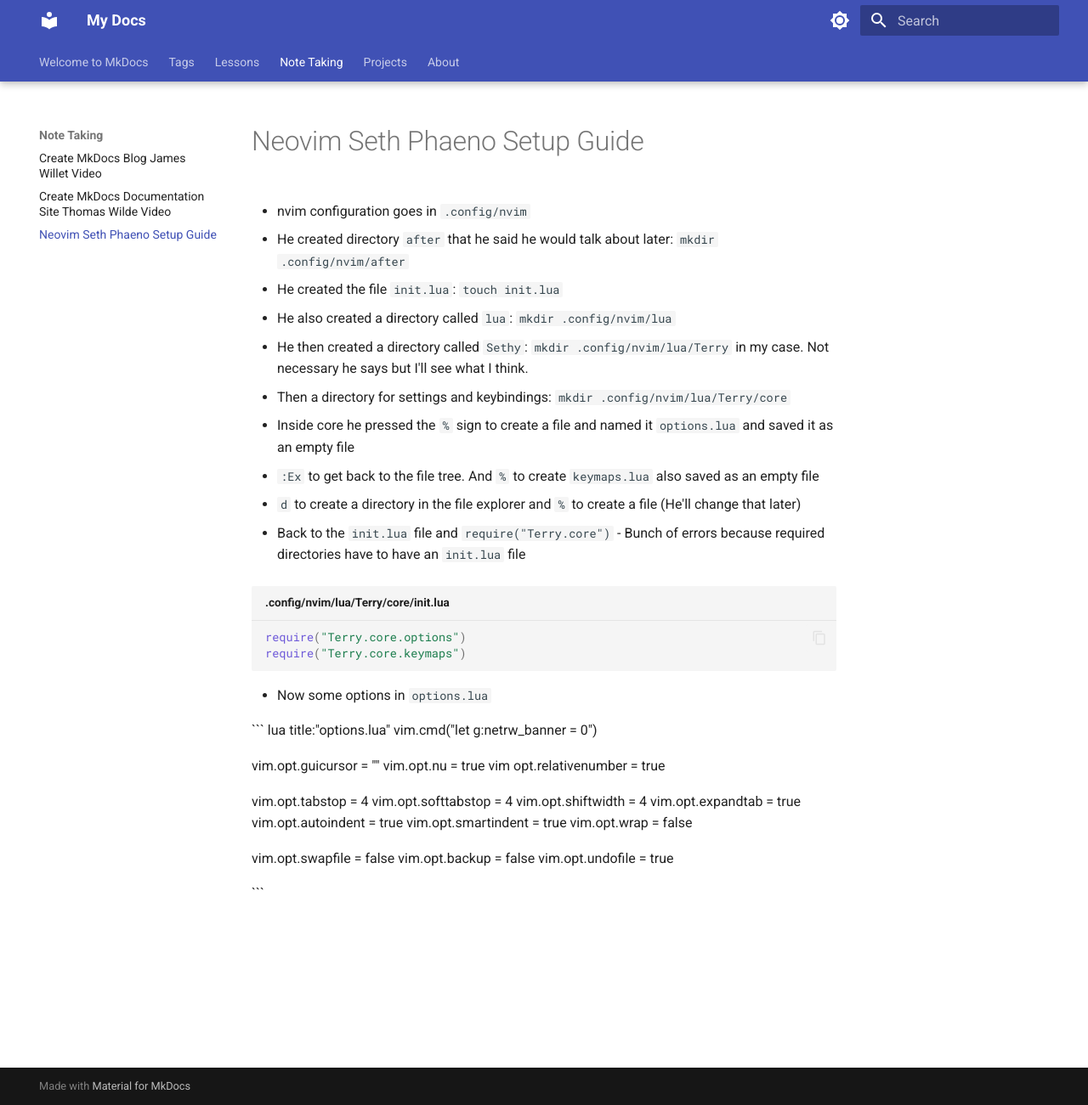
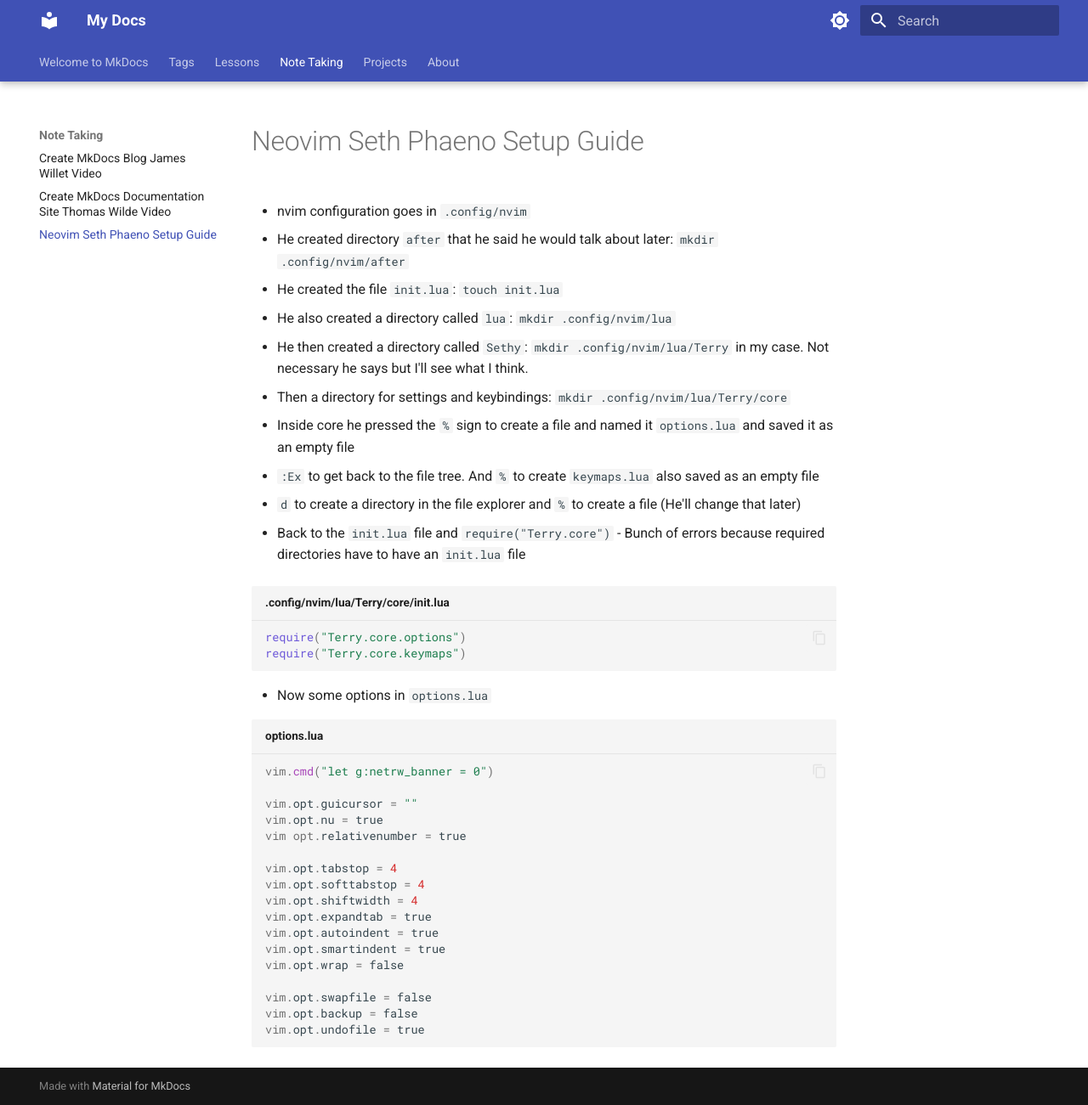
Before and after one commit to terryinfcco/terryinfcco.github.io, an MkDocs documentation site: the page built from docs/Note_Taking/nvim_seth.md, in a window 1280 px wide and 1301 px high. Shown: the whole window at 85% size. Built offline with MkDocs 1.6.1 and Material for MkDocs 9.7.7, drawn with Linux system fonts in a browser that asks for light colours.

Commit message:
added nvim_seth

````diff
--- a/docs/Note_Taking/nvim_seth.md
+++ b/docs/Note_Taking/nvim_seth.md
@@ -27,7 +27,7 @@
 
 - Now some options in `options.lua`
 
-  ``` lua title:"options.lua"
+  ``` lua title="options.lua"
   vim.cmd("let g:netrw_banner = 0")
 
   vim.opt.guicursor = ""
````
